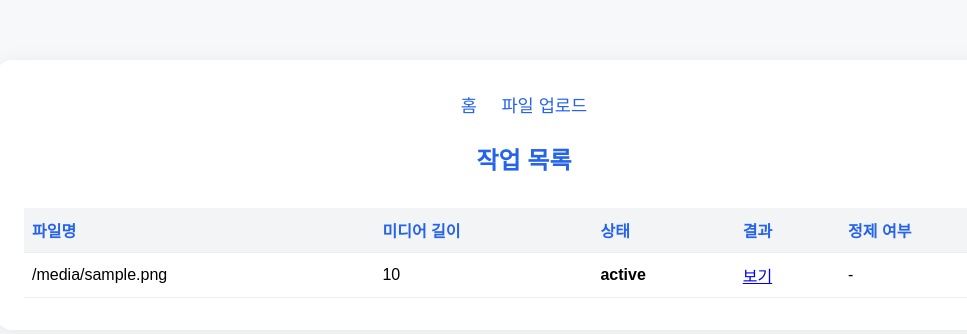
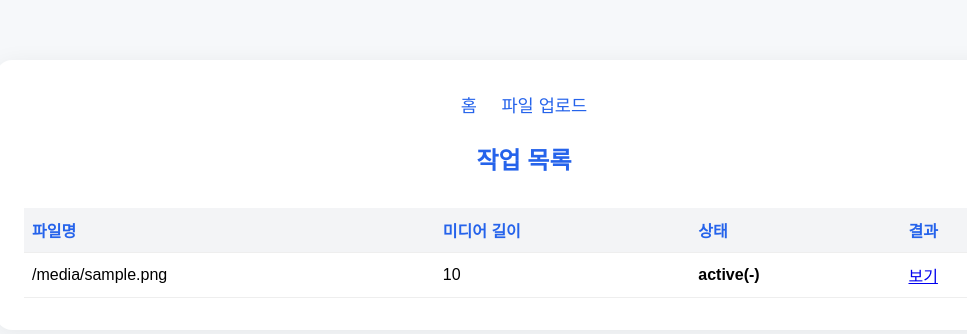
Before and after one commit to neuroner0425/whisperServer, a FastAPI app: template templates/jobs.html in a window 1280 px wide. Shown: the top 334 px of the page, without its empty margins (116-1083 px from the left). Run offline with FastAPI, Linux system fonts and the light colour scheme; the template is opened without the code that fills it: most values are stand-ins (such as "Sample title", 1, 10 or a date in 2020).

Commit message:
fix: update transcription refinement prompt

```diff
--- a/app.py
+++ b/app.py
@@ -204,7 +204,7 @@ def _gemini_refine_text(raw_text: str, description: str | None = None) -> str:
     if client is None:
         raise RuntimeError('Gemini API is not configured')
     prompt = (
-        "다음은 녹음된 파일을 전사(STT)한 내용이야. 근데 보면 정확하게 인식되지 못했거나, 관련없는 내용도 전사된 부분이 있어. 이 부분들을 다듬어서 전사문을 재작성해주라. 최대한 원본을 유지하려고 노력해줘. 재작성된 내용 제외하고는 아무 코멘트도 붙히지 마.\n\n"
+        "다음은 녹음된 파일을 전사(STT)한 내용이야. 보면 정확하게 인식되지 못했거나, 관련없는 내용으로 전사된 부분이 있어. 이 부분들을 다듬어서 전사문을 재작성해주라. 최대한 원본을 유지하려고 노력해줘. 재작성된 내용 제외하고는 아무 코멘트도 붙히지 마.\n\n"
         '"""\n' + raw_text + '\n"""\n\n'
     )
     if description:
--- a/templates/jobs.html
+++ b/templates/jobs.html
@@ -7,20 +7,13 @@
     </div>
     <h2>작업 목록</h2>
     <table>
-        <tr><th>파일명</th><th>미디어 길이</th><th>상태</th><th>결과</th><th>정제 여부</th></tr>
+        <tr><th>파일명</th><th>미디어 길이</th><th>상태</th><th>결과</th></tr>
         {% for job_id, job in job_items %}
         <tr>
             <td>{{ job['filename'] }}</td>
             <td>{{ job.get('media_duration', '-') }}</td>
-            <td class="status">{{ job['status'] }}</td>
+            <td class="status">{{ job['status'] }}{% if job.result_refined %}(Y){% else %}(-){% endif %}</td>
             <td><a href="{{ url_for('job_status', job_id=job_id) }}">보기</a></td>
-            <td>
-                {% if job.result_refined %}
-                    Y
-                {% else %}
-                    -
-                {% endif %}
-            </td>
         </tr>
         {% endfor %}
     </table>
```
